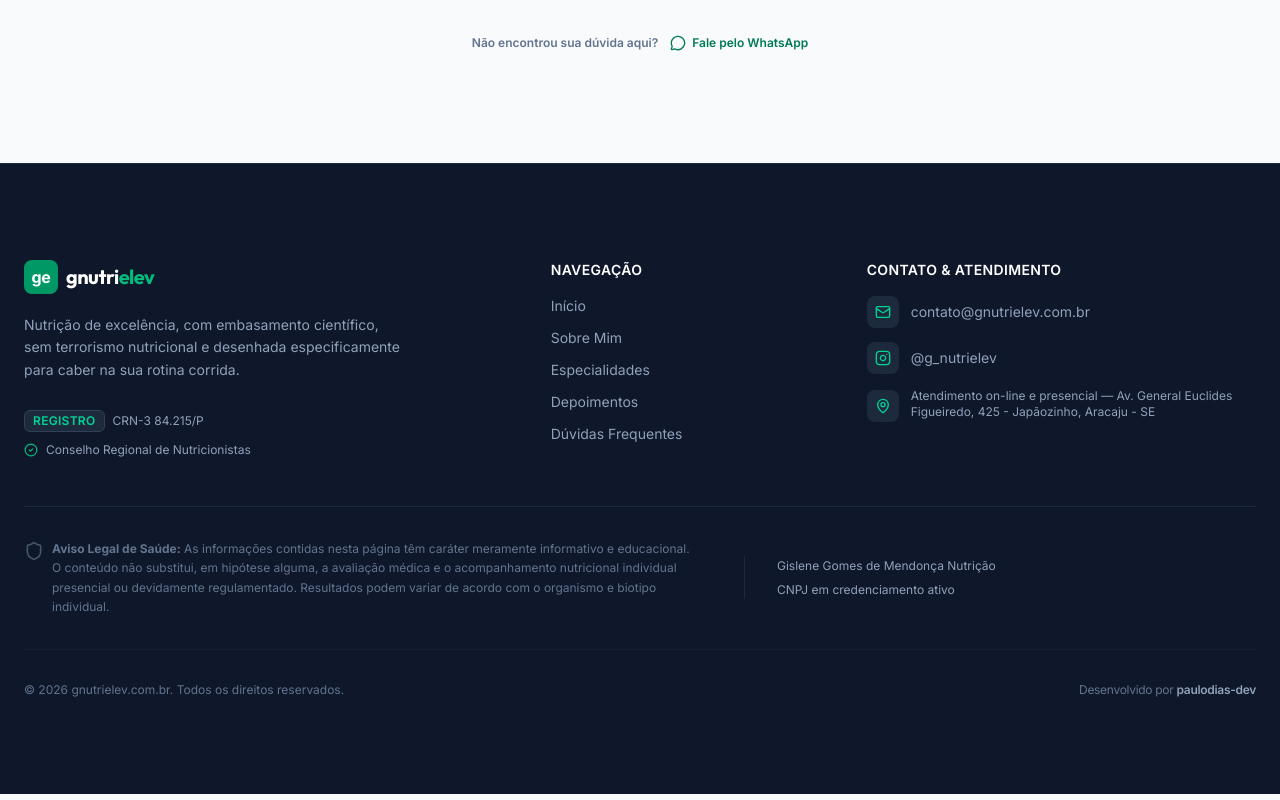
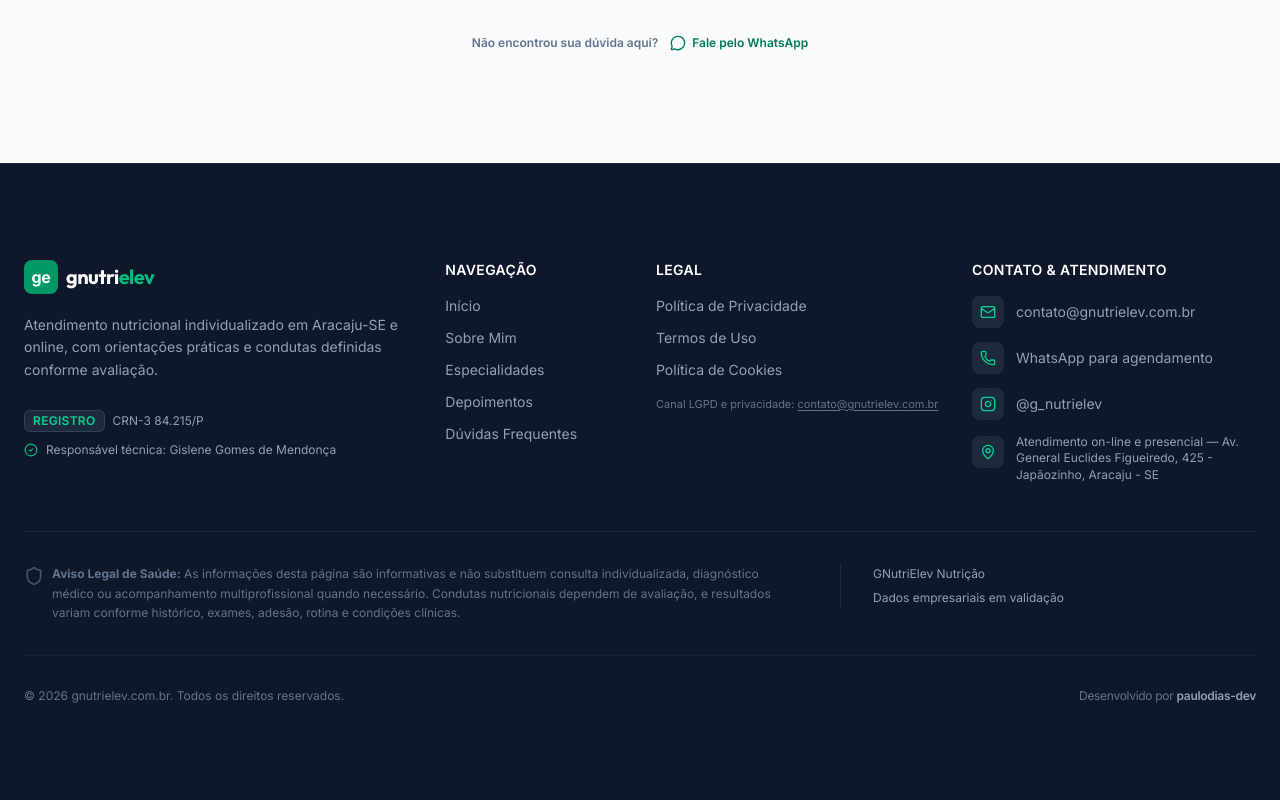
Before and after one commit to paulodias-dev/gnutrielev-nutricionista, a React (Vite) app: page / in a window 1280 px wide. Shown: the part 5820-6620 px from the top of the page. Built offline with nearby package versions, Linux system fonts and the light colour scheme.

Commit message:
Adiciona links legais e aviso de saude revisado

```diff
--- a/src/components/layout/Footer.tsx
+++ b/src/components/layout/Footer.tsx
@@ -4,8 +4,8 @@
  */
 
 import React from 'react';
-import { Mail, Instagram, MapPin, Shield, CheckCircle2 } from 'lucide-react';
-import { NAV_ITEMS, NUTRI_PROFILE } from '../../utils/data';
+import { Mail, Instagram, MapPin, Shield, CheckCircle2, Phone } from 'lucide-react';
+import { LEGAL_LINKS, NAV_ITEMS, NUTRI_PROFILE } from '../../utils/data';
 import { scrollToSection, scrollToTop } from '../../utils/navigation';
 
 export const Footer: React.FC = () => {
@@ -22,15 +22,14 @@ export const Footer: React.FC = () => {
   return (
     <footer id="footer" className="bg-slate-900 text-slate-300 border-t border-slate-800 relative z-10 font-sans">
       <div className="max-w-7xl mx-auto px-6 py-16 md:py-24">
-        {/* Upper Column Layout */}
         <div className="grid grid-cols-1 md:grid-cols-12 gap-12 md:gap-8 pb-12 border-b border-slate-800">
-          {/* Column 1: Brand & CRN */}
-          <div className="md:col-span-5 flex flex-col gap-5">
+          <div className="md:col-span-4 flex flex-col gap-5">
             <a
               href="#inicio"
               onClick={handleLogoClick}
-              className="flex items-center gap-2 select-none self-start"
+              className="flex items-center gap-2 select-none self-start focus:outline-none focus-visible:ring-2 focus-visible:ring-emerald-500 rounded-lg"
               id="footer-logo"
+              aria-label="Voltar ao início da GNutriElev"
             >
               <div className="w-8.5 h-8.5 rounded-lg bg-emerald-600 flex items-center justify-center">
                 <span className="text-white text-base font-extrabold tracking-tight">ge</span>
@@ -41,7 +40,7 @@ export const Footer: React.FC = () => {
             </a>
 
             <p className="text-slate-400 text-sm leading-relaxed max-w-sm">
-              Nutrição de excelência, com embasamento científico, sem terrorismo nutricional e desenhada especificamente para caber na sua rotina corrida.
+              Atendimento nutricional individualizado em Aracaju-SE e online, com orientações práticas e condutas definidas conforme avaliação.
             </p>
 
             <div className="flex flex-col gap-2.5 mt-2">
@@ -50,22 +49,21 @@ export const Footer: React.FC = () => {
                 <span>{NUTRI_PROFILE.crn}</span>
               </div>
               <div className="flex items-center gap-2 text-xs text-slate-400">
-                <CheckCircle2 className="w-3.5 h-3.5 text-emerald-500 shrink-0" />
-                <span>Conselho Regional de Nutricionistas</span>
+                <CheckCircle2 aria-hidden="true" className="w-3.5 h-3.5 text-emerald-500 shrink-0" />
+                <span>Responsável técnica: {NUTRI_PROFILE.fullName}</span>
               </div>
             </div>
           </div>
 
-          {/* Column 2: Quick Links */}
-          <div className="md:col-span-3 flex flex-col gap-4">
+          <div className="md:col-span-2 flex flex-col gap-4">
             <h4 className="text-white font-semibold text-sm tracking-wide uppercase">Navegação</h4>
-            <nav className="flex flex-col gap-3">
+            <nav className="flex flex-col gap-3" aria-label="Links de navegação do rodapé">
               {NAV_ITEMS.map((item) => (
                 <a
                   key={item.id}
                   href={item.href}
                   onClick={(e) => handleLinkClick(e, item.href.replace('#', ''))}
-                  className="text-sm text-slate-400 hover:text-emerald-400 transition-colors"
+                  className="text-sm text-slate-400 hover:text-emerald-400 transition-colors focus:outline-none focus-visible:ring-2 focus-visible:ring-emerald-500 rounded"
                 >
                   {item.label}
                 </a>
@@ -73,35 +71,64 @@ export const Footer: React.FC = () => {
             </nav>
           </div>
 
-          {/* Column 3: Contact Channels */}
-          <div className="md:col-span-4 flex flex-col gap-4">
+          <div className="md:col-span-3 flex flex-col gap-4">
+            <h4 className="text-white font-semibold text-sm tracking-wide uppercase">Legal</h4>
+            <nav className="flex flex-col gap-3" aria-label="Links legais">
+              {LEGAL_LINKS.map((item) => (
+                <a
+                  key={item.href}
+                  href={item.href}
+                  className="text-sm text-slate-400 hover:text-emerald-400 transition-colors focus:outline-none focus-visible:ring-2 focus-visible:ring-emerald-500 rounded"
+                >
+                  {item.label}
+                </a>
+              ))}
+            </nav>
+            <p className="text-[11px] leading-relaxed text-slate-500">
+              Canal LGPD e privacidade: <a className="hover:text-emerald-400 underline underline-offset-2" href={`mailto:${NUTRI_PROFILE.privacyEmail}`}>{NUTRI_PROFILE.privacyEmail}</a>
+            </p>
+          </div>
+
+          <div className="md:col-span-3 flex flex-col gap-4">
             <h4 className="text-white font-semibold text-sm tracking-wide uppercase">Contato & Atendimento</h4>
             <div className="flex flex-col gap-3.5 text-sm text-slate-400">
               <a
                 href={`mailto:${NUTRI_PROFILE.email}`}
-                className="flex items-center gap-3 hover:text-emerald-400 transition-colors"
+                className="flex items-center gap-3 hover:text-emerald-400 transition-colors focus:outline-none focus-visible:ring-2 focus-visible:ring-emerald-500 rounded"
               >
                 <div className="w-8 h-8 rounded-lg bg-slate-800 flex items-center justify-center shrink-0">
-                  <Mail className="w-4 h-4 text-emerald-400" />
+                  <Mail aria-hidden="true" className="w-4 h-4 text-emerald-400" />
                 </div>
                 <span>{NUTRI_PROFILE.email}</span>
+              </a>
+
+              <a
+                href={`https://wa.me/${NUTRI_PROFILE.whatsappPhone}`}
+                target="_blank"
+                rel="noopener noreferrer"
+                className="flex items-center gap-3 hover:text-emerald-400 transition-colors focus:outline-none focus-visible:ring-2 focus-visible:ring-emerald-500 rounded"
+              >
+                <div className="w-8 h-8 rounded-lg bg-slate-800 flex items-center justify-center shrink-0">
+                  <Phone aria-hidden="true" className="w-4 h-4 text-emerald-400" />
+                </div>
+                <span>WhatsApp para agendamento</span>
               </a>
 
               <a
                 href={`https://instagram.com/${NUTRI_PROFILE.instagram.replace('@', '')}`}
                 target="_blank"
                 rel="noopener noreferrer"
-                className="flex items-center gap-3 hover:text-emerald-400 transition-colors"
+                className="flex items-center gap-3 hover:text-emerald-400 transition-colors focus:outline-none focus-visible:ring-2 focus-visible:ring-emerald-500 rounded"
               >
                 <div className="w-8 h-8 rounded-lg bg-slate-800 flex items-center justify-center shrink-0">
-                  <Instagram className="w-4 h-4 text-emerald-400" />
+                  <Instagram aria-hidden="true" className="w-4 h-4 text-emerald-400" />
                 </div>
                 <span>{NUTRI_PROFILE.instagram}</span>
               </a>
 
               <div className="flex items-start gap-3">
                 <div className="w-8 h-8 rounded-lg bg-slate-800 flex items-center justify-center shrink-0 mt-0.5">
-                  <MapPin className="w-4 h-4 text-emerald-400" />
+                  <MapPin aria-hidden="true" className="w-4 h-4 text-emerald-400" />
                 </div>
                 <span className="leading-snug text-xs">{NUTRI_PROFILE.address}</span>
               </div>
@@ -109,25 +136,23 @@ export const Footer: React.FC = () => {
           </div>
         </div>
 
-        {/* Legal and Disclaimer Section */}
-        <div className="py-8 text-xs text-slate-500 leading-relaxed flex flex-col md:flex-row gap-6 md:gap-12 md:items-center">
-          <div className="flex items-start gap-2 max-w-2xl">
-            <Shield className="w-5 h-5 text-slate-600 shrink-0 mt-0.5" />
+        <div className="py-8 text-xs text-slate-500 leading-relaxed flex flex-col md:flex-row gap-6 md:gap-12 md:items-start">
+          <div className="flex items-start gap-2 max-w-3xl">
+            <Shield aria-hidden="true" className="w-5 h-5 text-slate-600 shrink-0 mt-0.5" />
             <p>
-              <strong>Aviso Legal de Saúde:</strong> As informações contidas nesta página têm caráter meramente informativo e educacional. O conteúdo não substitui, em hipótese alguma, a avaliação médica e o acompanhamento nutricional individual presencial ou devidamente regulamentado. Resultados podem variar de acordo com o organismo e biotipo individual.
+              <strong>Aviso Legal de Saúde:</strong> As informações desta página são informativas e não substituem consulta individualizada, diagnóstico médico ou acompanhamento multiprofissional quando necessário. Condutas nutricionais dependem de avaliação, e resultados variam conforme histórico, exames, adesão, rotina e condições clínicas.
             </p>
           </div>
           <div className="md:border-l md:border-slate-800 md:pl-8 shrink-0 text-slate-400">
-            <p>{NUTRI_PROFILE.fullName} Nutrição</p>
-            <p className="mt-1">CNPJ em credenciamento ativo</p>
+            <p>{NUTRI_PROFILE.businessName}</p>
+            <p className="mt-1">{NUTRI_PROFILE.businessStatus}</p>
           </div>
         </div>
 
-        {/* Footer Base Banner */}
         <div className="pt-8 border-t border-slate-800/60 flex flex-col sm:flex-row items-center justify-between gap-4 text-xs text-slate-500">
           <p>© {new Date().getFullYear()} gnutrielev.com.br. Todos os direitos reservados.</p>
           <p className="tracking-tight">
-            Desenvolvido por <a href="https://github.com/paulodias-dev/" target="_blank" rel="noopener noreferrer" className="font-semibold text-slate-400 hover:text-white transition-colors">paulodias-dev</a>
+            Desenvolvido por <a href="https://github.com/paulodias-dev/" target="_blank" rel="noopener noreferrer" className="font-semibold text-slate-400 hover:text-white transition-colors focus:outline-none focus-visible:ring-2 focus-visible:ring-emerald-500 rounded">paulodias-dev</a>
           </p>
         </div>
       </div>
```
